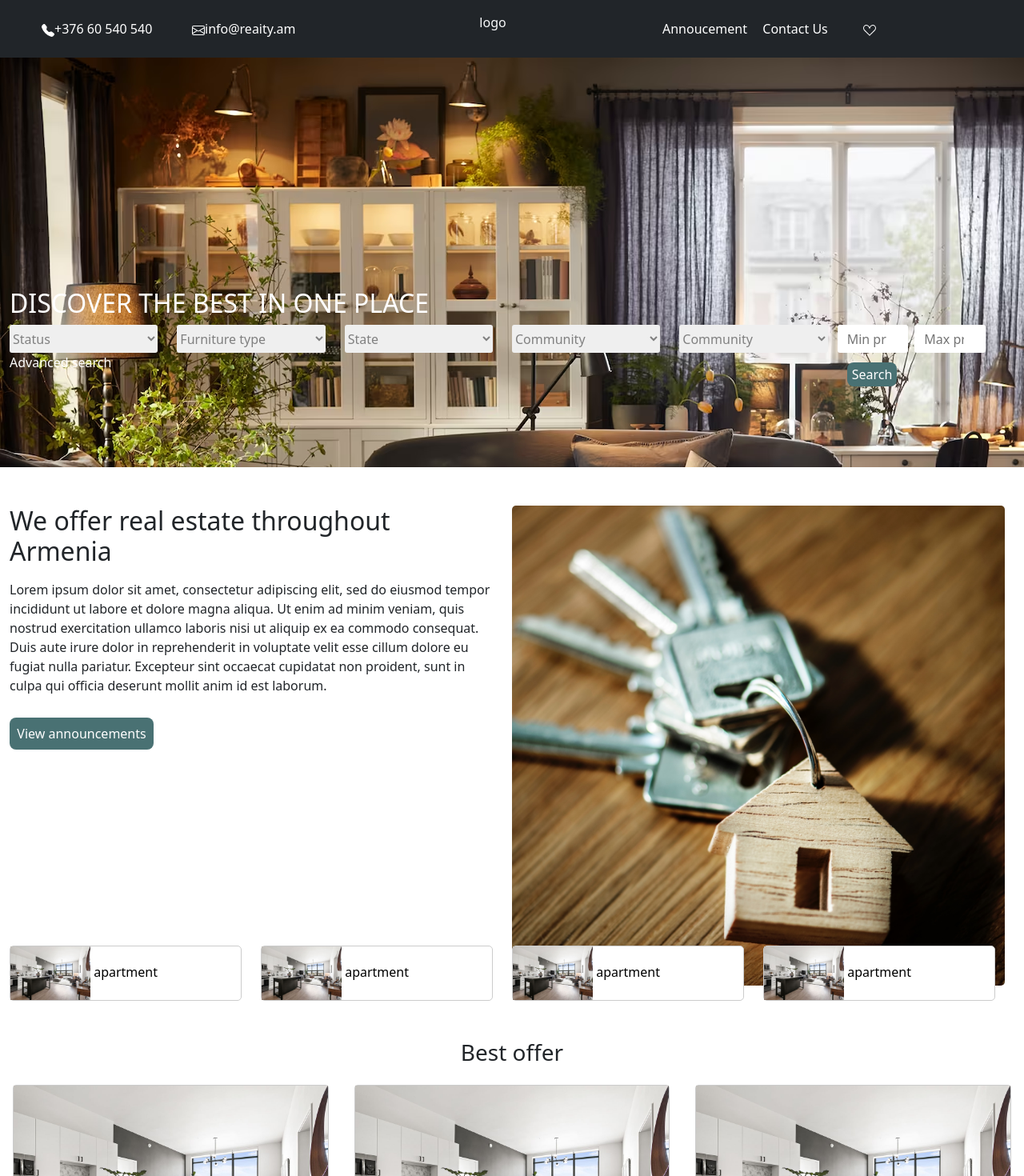
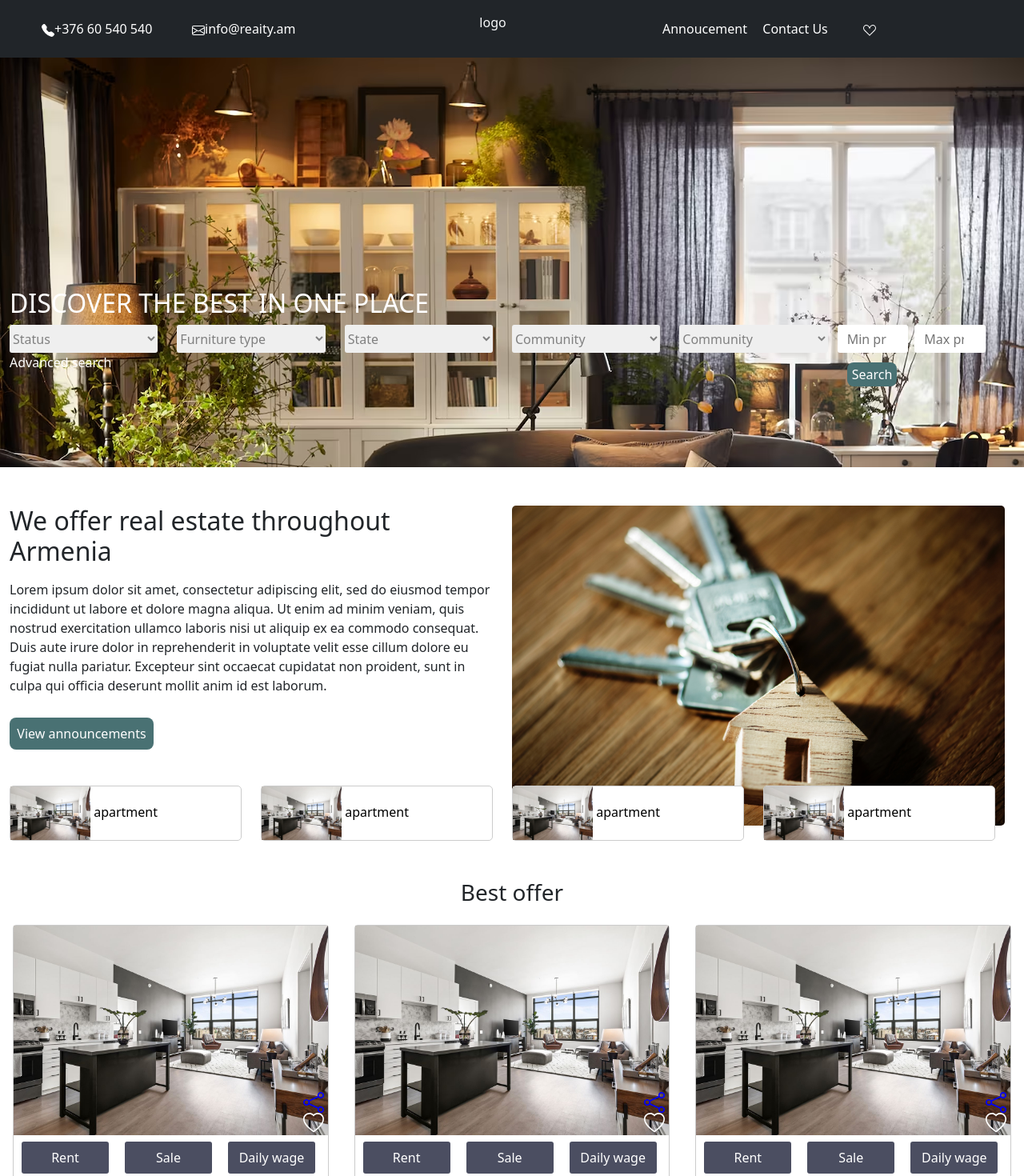
Before and after one commit to ma4taDev/silver, an Angular app: page / in a window 1280 px wide. Shown: the top 1470 px of the page at 80% size. Built offline with nearby package versions, Linux system fonts and the light colour scheme.

Commit message:
img-info-set

```diff
--- a/src/app/pages/landing/landing.component.scss
+++ b/src/app/pages/landing/landing.component.scss
@@ -4,7 +4,7 @@
 }
 
 .img-info {
-    height: 75vh;
+    height: 50vh;
     object-fit: cover;
     // width: 565px;
     // margin-top: 30px;
```
